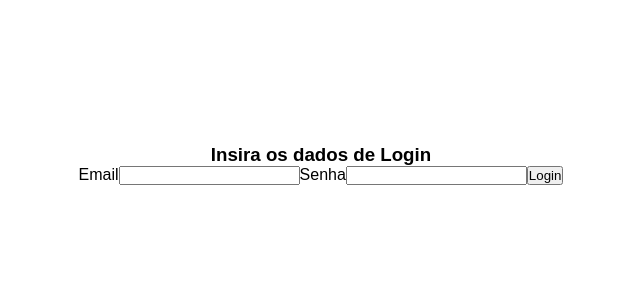
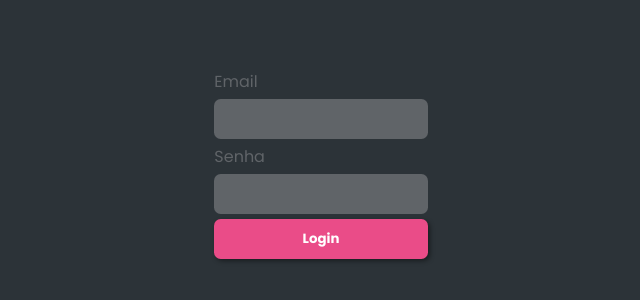
Before and after one commit to lucaseneas/to-do-list-angular, an Angular app: page /login in a window 1280 px wide. Shown: the part 236-536 px from the top of the page, without its empty margins (319-959 px from the left). Built offline with nearby package versions, Linux system fonts and the light colour scheme.

Commit message:
feat: Implement initial login page UI and global styling with SCSS variables.

```diff
--- a/src/app/pages/login-page/login-page.html
+++ b/src/app/pages/login-page/login-page.html
@@ -1,5 +1,4 @@
-<h3>Insira os dados de Login</h3>
-<form [formGroup]="loginForm" (ngSubmit)="loginRequest()">
+<form class=login-form [formGroup]="loginForm" (ngSubmit)="loginRequest()">
     <label>Email</label>
     <input formControlName="email" />
     <label>Senha</label>
--- a/src/app/pages/login-page/login-page.scss
+++ b/src/app/pages/login-page/login-page.scss
@@ -1,3 +1,5 @@
+@import '../../../styles/style.scss';
+
 :host {
     display: flex;
     flex-direction: column;
@@ -5,3 +7,42 @@
     align-items: center;
     height: 100dvh;
 }
+
+
+.login-form {
+    display: flex;
+    flex-direction: column;
+    gap: 0.3em;
+    color: $font-color1;
+
+    input {
+        background-color: $bg-color2;
+        width: 16em;
+        height: 3em;
+        border-radius: 0.5em;
+        border: none;
+    }
+
+    input:hover {
+        border: 2px solid black;
+    }
+
+    button {
+        font-weight: bold;
+        background-color: $primay-color;
+        color: white;
+        width: 16em;
+        height: 3em;
+        border-radius: 0.5em;
+        cursor: pointer;
+        border: none;
+        box-shadow: 2px 2px 5px #00000071;
+    }
+
+    button:hover {
+        box-shadow: 2px 2px 5px #000000b9;
+        background-color: transparent;
+        color: $font-color1;
+        border: 3px solid $primay-color;
+    }
+}
--- a/src/index.html
+++ b/src/index.html
@@ -1,13 +1,18 @@
 <!doctype html>
 <html lang="en">
+
 <head>
   <meta charset="utf-8">
   <title>ToDoListAngular</title>
   <base href="/">
   <meta name="viewport" content="width=device-width, initial-scale=1">
   <link rel="icon" type="image/x-icon" href="favicon.ico">
+  <link font-family="Poppins"
+    href="https://fonts.googleapis.com/css2?family=Poppins:wght@300;400;500;600;700&display=swap" rel="stylesheet">
 </head>
+
 <body>
   <app-root></app-root>
 </body>
+
 </html>
--- a/src/styles.scss
+++ b/src/styles.scss
@@ -6,5 +6,7 @@
 }
 
 html {
+    background-color: #2c3338;
+
     height: 100%;
 }
--- a/src/styles/style.scss
+++ b/src/styles/style.scss
@@ -1,3 +1,6 @@
-$primay-color: #2f0c6f;
+$primay-color: #ea4c88;
+;
 $secondary-color: #006975;
-$bg-color: #ece2ff;
+$bg-color1: #2c3338;
+$bg-color2: #606468;
+$font-color1: #606468
```
